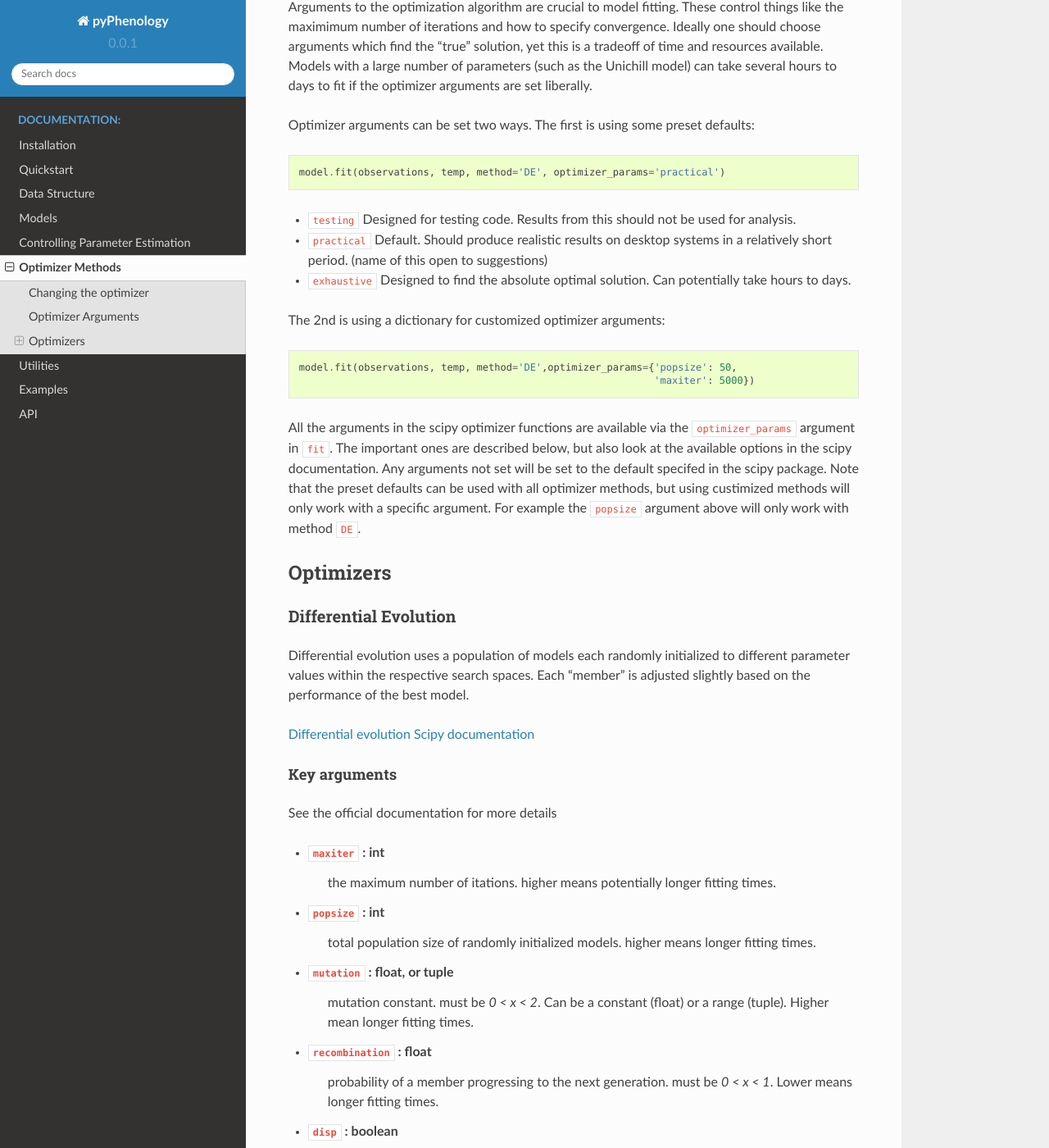
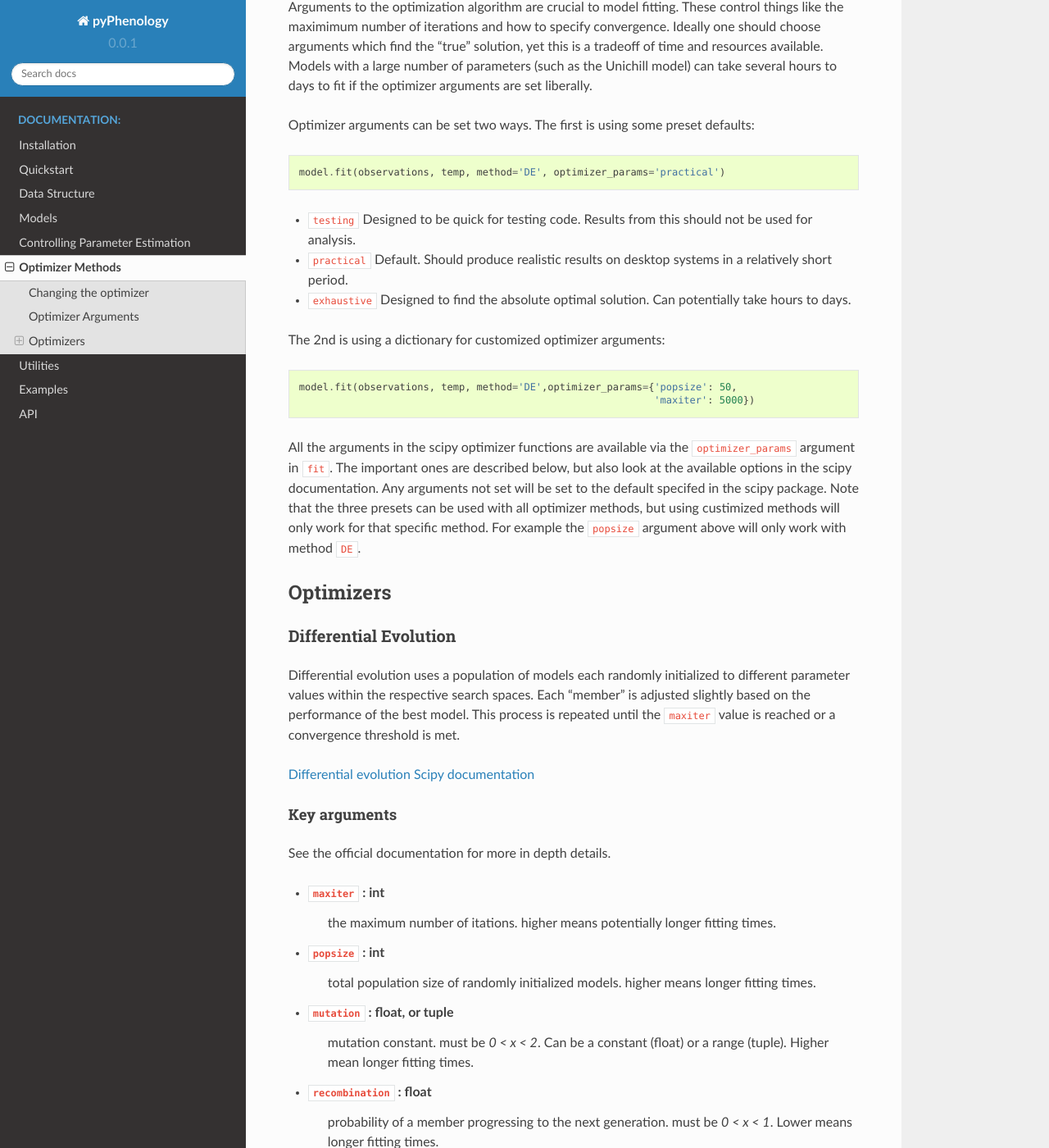
Before and after one commit to sdtaylor/pyPhenology, a Sphinx documentation site: the page built from docs/optimizers.rst, in a window 1280 px wide and 1400 px high, scrolled down 650 px. Shown: the whole window at 82% size. Built offline with Sphinx 7.4.7 and the Read the Docs theme 2.0.0, drawn with Linux system fonts in a browser that asks for light colours; some of the changed text lies outside the part shown.

Commit message:
small details everywhere

```diff
--- a/docs/data_structures.rst
+++ b/docs/data_structures.rst
@@ -65,4 +65,4 @@ Notes
 ^^^^^
 * If you have only a single site, make a "dummy" site_id column set to 1 for both temperature and
   observation dataframes.
-* If you have only a single year
+* If you have only a single year then it still must be represented in the year column of both data.frames.
--- a/docs/optimizers.rst
+++ b/docs/optimizers.rst
@@ -32,8 +32,8 @@ Optimizer arguments can be set two ways. The first is using some preset defaults
 
     model.fit(observations, temp, method='DE', optimizer_params='practical')
 
-* ``testing``  Designed for testing code. Results from this should not be used for analysis.
-* ``practical`` Default. Should produce realistic results on desktop systems in a relatively short period. (name of this open to suggestions)
+* ``testing``  Designed to be quick for testing code. Results from this should not be used for analysis.
+* ``practical`` Default. Should produce realistic results on desktop systems in a relatively short period.
 * ``exhaustive`` Designed to find the absolute optimal solution. Can potentially take hours to days.
 
 
@@ -45,8 +45,8 @@ The 2nd is using a dictionary for customized optimizer arguments::
 
 All the arguments in the scipy optimizer functions are available via the ``optimizer_params`` argument in ``fit``. The important
 ones are described below, but also look at the available options in the scipy documentation. Any arguments not set will be
-set to the default specifed in the scipy package. Note that the preset defaults can be used with all optimizer methods, but using
-custimized methods will only work with a specific argument. For example the ``popsize`` argument above will only work with method ``DE``.
+set to the default specifed in the scipy package. Note that the three presets can be used with all optimizer methods, but using
+custimized methods will only work for that specific method. For example the ``popsize`` argument above will only work with method ``DE``.
 
 
 Optimizers
@@ -57,13 +57,14 @@ Optimizers
 Differential Evolution
 ----------------------
 Differential evolution uses a population of models each randomly initialized to different parameter values within the respective search spaces.
-Each "member" is adjusted slightly based on the performance of the best model.
+Each "member" is adjusted slightly based on the performance of the best model. This process is repeated until the ``maxiter`` value is reached
+or a convergence threshold is met.
 
 `Differential evolution Scipy documentation <https://docs.scipy.org/doc/scipy-1.0.0/reference/generated/scipy.optimize.differential_evolution.html>`__
 
 Key arguments
 ^^^^^^^^^^^^^
-See the official documentation for more details
+See the official documentation for more in depth details.
 
 * ``maxiter`` : int
     the maximum number of itations. higher means potentially longer fitting times.
```
Also changed, not shown: other parts of docs/data_structures.rst (+1 -1 lines), other parts of docs/optimizers.rst (+1 -1 lines), docs/control_parameters.rst (+6 -6 lines), docs/quickstart.rst (+5 -5 lines).
